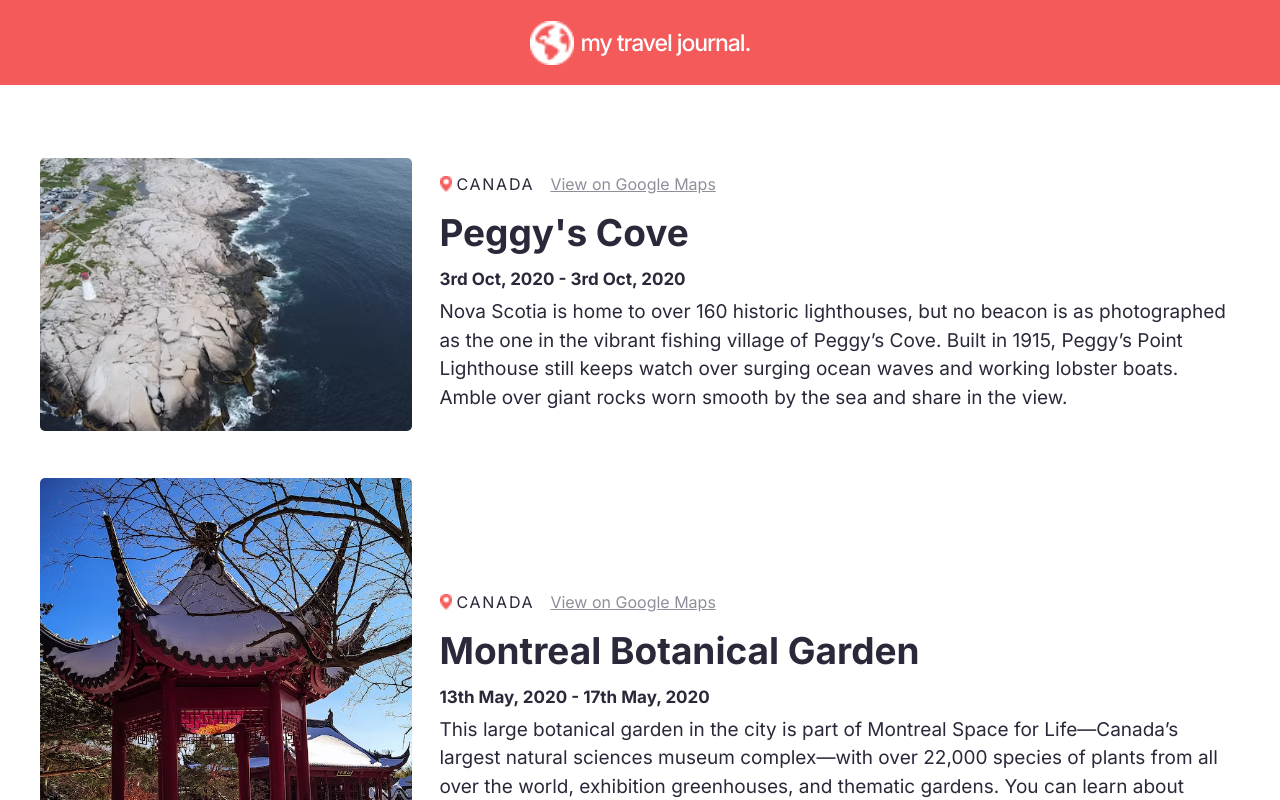
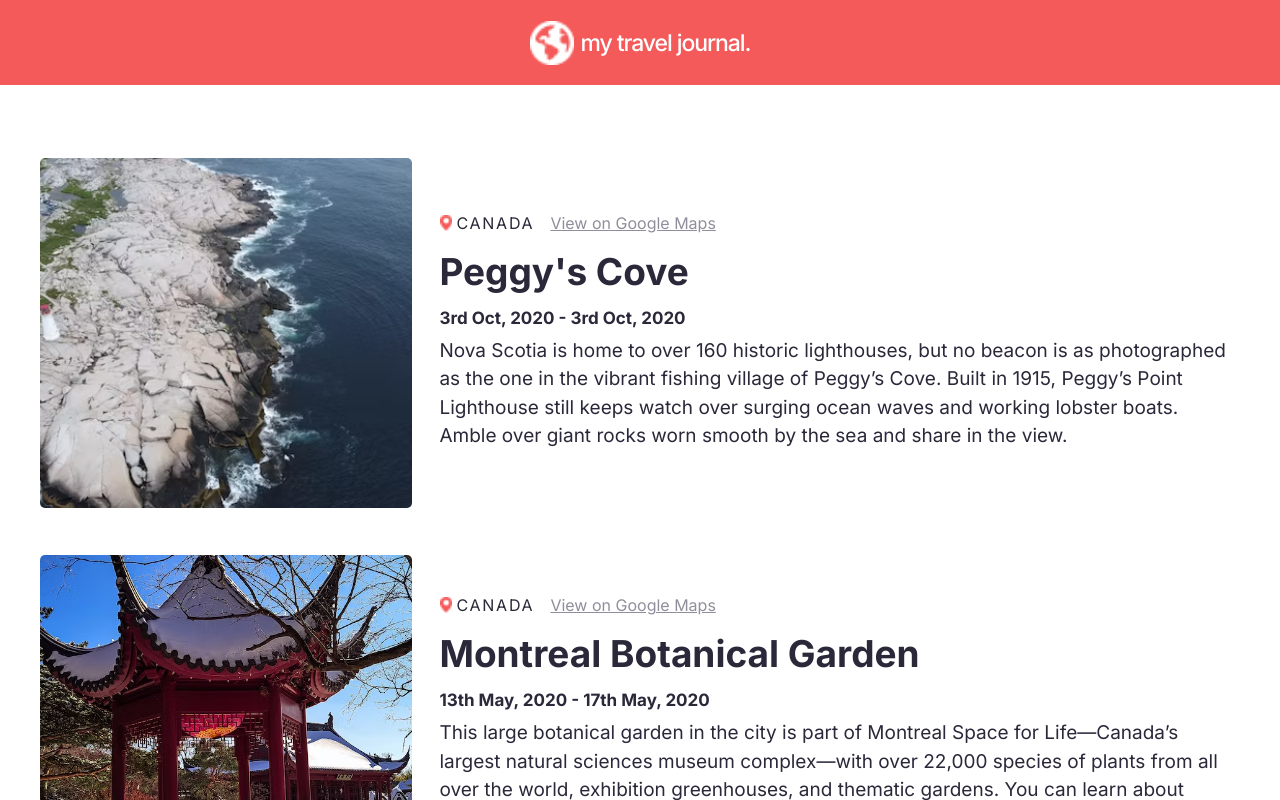
Before and after one commit to komalgill0310/travel_journal, a React (Vite) app: page / in a window 1280 px wide. Shown: the top 800 px of the page. Built offline with nearby package versions, Linux system fonts and the light colour scheme.

Commit message:
updated the height dimension for the travel card image

```diff
--- a/src/App.css
+++ b/src/App.css
@@ -1,16 +1,15 @@
 header {
-  height: 55px;
+  align-items: center;
   background: #f55a5a;
   display: flex;
-  align-items: center;
+  height: 55px;
   justify-content: center;
   margin-bottom: 35px;
 }
 
 .header--globe-logo {
+  height: 24px;
   width: 24px;
-  height: 24px;
-  flex-shrink: 0;
 }
 
 .header--title {
@@ -34,7 +33,7 @@ main:first-child {
 
 .travel-card {
   display: grid;
-  grid-template: repeat(5, auto) / 1fr;
+  grid-template: repeat(auto-fit, 1fr) / 1fr;
   align-items: center;
   padding: 0 40px;
   margin-bottom: 27px;
@@ -132,7 +131,8 @@ main:first-child {
   .travel-card--image {
     grid-column: 1;
     width: 100%;
-    height: 100%;
+    height: 350px;
+    object-fit: cover;
   }
 
   .card-info {
@@ -169,116 +169,3 @@ main:first-child {
     font-size: 19px;
   }
 }
-
-/* @media (min-width: 1300px) {
-  .travel-card--image {
-    width: 350px;
-  }
-} */
-
-/* ============================================================================================================================================================ */
-
-/* ARTICLE */
-/* main {
-  height: 100vh;
-  display: flex;
-  flex-direction: column;
-}
-
-.travel-card {
-  padding: 36px 20px 0;
-  display: grid;
-  grid-template: repeat(5, auto) / 0.25fr 0.9fr;
-  align-items: center;
-  width: 80%;
-}
-
-.travel-card--image {
-  width: 150px;
-  height: 100%;
-  grid-area: 1 / 1 / -1/ 2;
-  border-radius: 5px;
-  margin-right: 11px;
-  object-fit: cover;
-  object-position: center;
-}
-
-.travel-card--details {
-  grid-area: 1 / 2 / 2 / 3;
-  display: flex;
-  align-items: center;
-  gap: 4px;
-  margin-bottom: 0;
-  /* border: 2px solid goldenrod; */
-/* }
-
-.travel-card--map-icon {
-  width: 7px;
-  height: 9.545px;
-  object-fit: cover;
-}
-
-.travel-card--location {
-  color: #2b283a;
-  font-size: 10.24px;
-  font-weight: 400;
-  letter-spacing: 1.741px;
-  text-transform: uppercase;
-}
-
-.travel-card--google-link {
-  color: #918e9b;
-  font-size: 10.24px;
-  font-weight: 400;
-  text-decoration-line: underline;
-  white-space: nowrap;
-}
-
-.travel-card--title {
-  grid-area: 2 / 2 / 3 / 3;
-  color: #2b283a;
-  font-size: 25px;
-  font-weight: 700;
-  margin-right: 8px;
-  margin: 0 0 14px;
-}
-
-.travel-card--date {
-  grid-area: 3 / 2 / 4 / 3;
-  color: #2b283a;
-  font-size: 10.24px;
-  font-weight: 700;
-  margin: 0;
-}
-
-.travel-card--description {
-  grid-area: 4 / 2 / 5 / 3;
-  color: #2b283a;
-  font-size: 10.24px;
-  font-weight: 400;
-  line-height: 150%;
-  margin-top: 9px;
-} */
-
-/* MEDIA QUERIES */
-
-/* @media (min-width: 600px) {
-  .travel-card {
-    padding: 36px 40px 0;
-    display: grid;
-    grid-template: repeat(5, auto) / 0.25fr 0.9fr;
-    align-items: center;
-  }
-
-  .travel-card--title {
-    grid-area: 2 / 2 / 3 / 3;
-  }
-
-  .travel-card--date {
-    grid-area: 3 / 2 / 4 / 3;
-  }
-
-  .travel-card--description {
-    grid-area: 4 / 2 / 5 / 3;
-  }
-}  */
```
